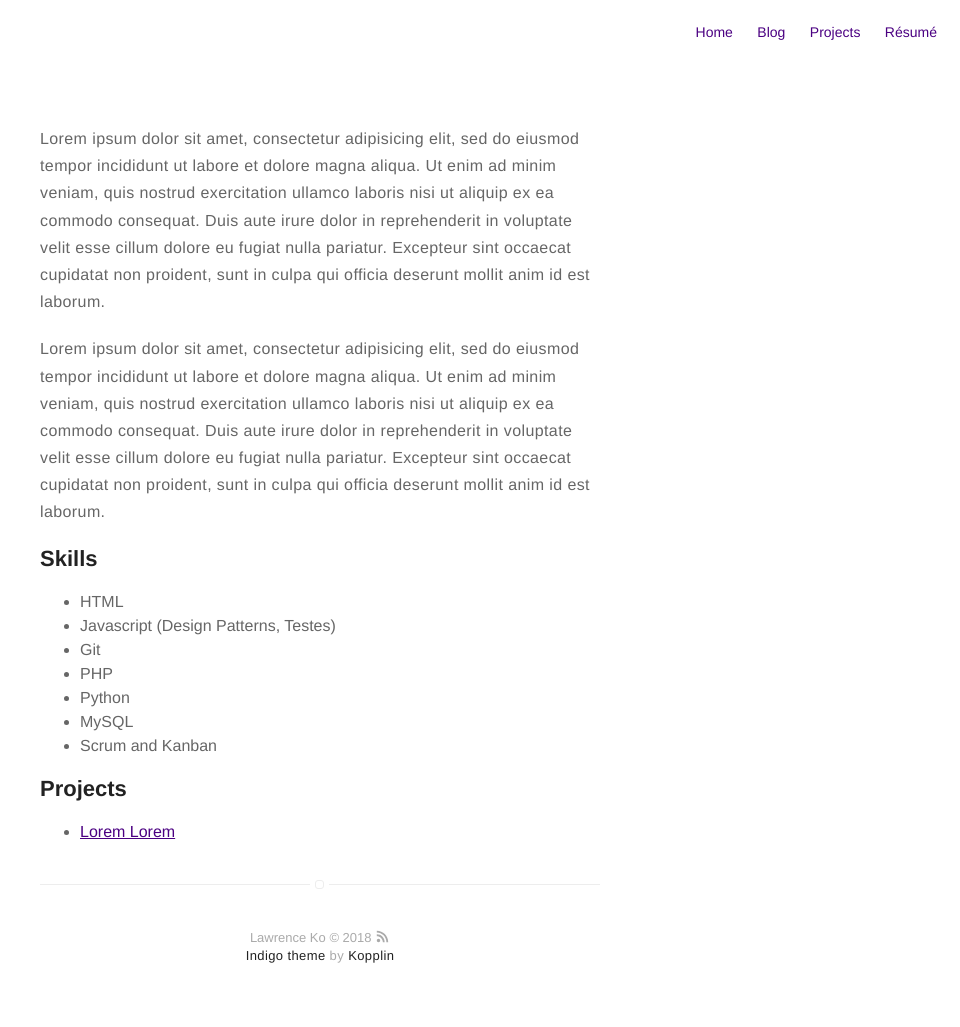
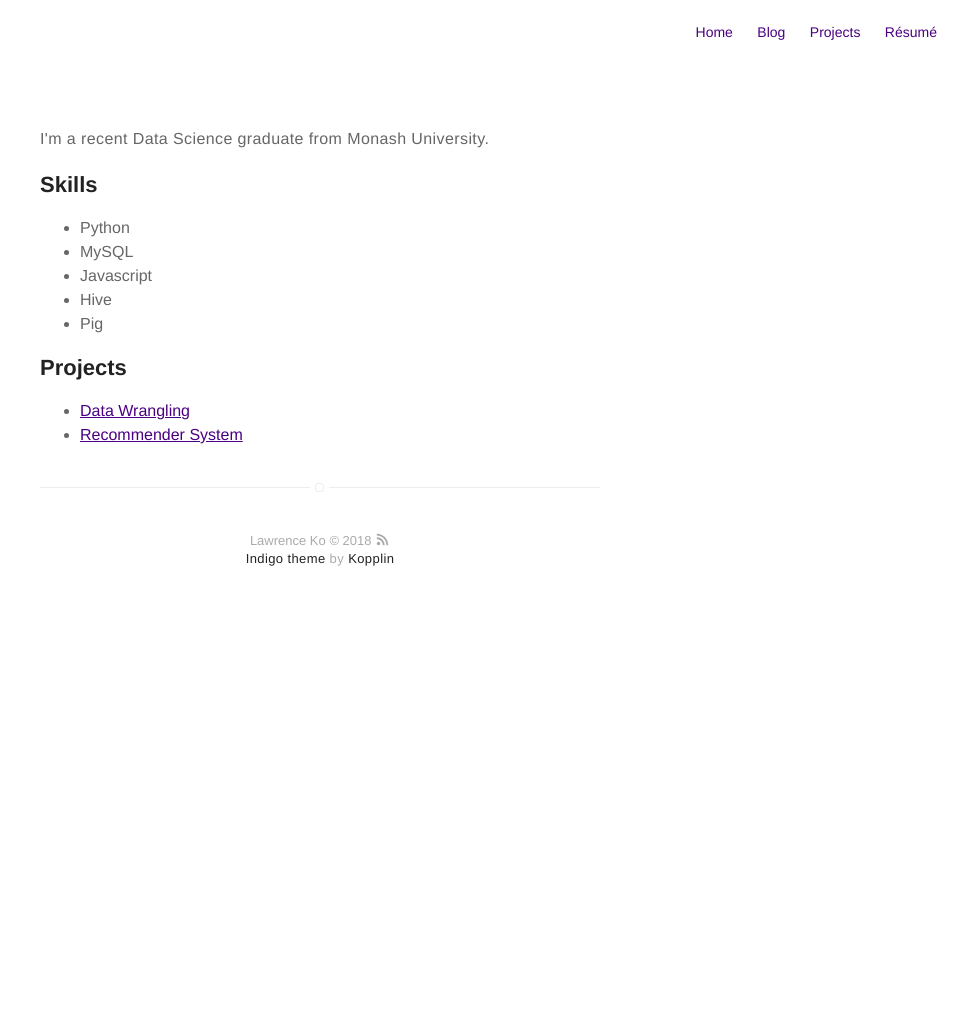
Before and after one commit to lawko698/lawko698.github.io, a Jekyll site: the page built from about.md, in a window 1280 px wide. Shown: the whole page, without its empty margins (320-1280 px from the left). Built offline with Jekyll 4.4.1, drawn with Linux system fonts in a browser that asks for light colours; after the commit the page ends 900 px from its top, so only the background shows below that.

Commit message:
Update about.md

```diff
--- a/about.md
+++ b/about.md
@@ -3,34 +3,21 @@ title: About
 layout: page
 ---
 
-<p>Lorem ipsum dolor sit amet, consectetur adipisicing elit, sed do eiusmod
-tempor incididunt ut labore et dolore magna aliqua. Ut enim ad minim veniam,
-quis nostrud exercitation ullamco laboris nisi ut aliquip ex ea commodo
-consequat. Duis aute irure dolor in reprehenderit in voluptate velit esse
-cillum dolore eu fugiat nulla pariatur. Excepteur sint occaecat cupidatat non
-proident, sunt in culpa qui officia deserunt mollit anim id est laborum.</p>
-
-<p>Lorem ipsum dolor sit amet, consectetur adipisicing elit, sed do eiusmod
-tempor incididunt ut labore et dolore magna aliqua. Ut enim ad minim veniam,
-quis nostrud exercitation ullamco laboris nisi ut aliquip ex ea commodo
-consequat. Duis aute irure dolor in reprehenderit in voluptate velit esse
-cillum dolore eu fugiat nulla pariatur. Excepteur sint occaecat cupidatat non
-proident, sunt in culpa qui officia deserunt mollit anim id est laborum.</p>
+<p>I'm a recent Data Science graduate from Monash University. </p>
 
 <h2>Skills</h2>
 
 <ul class="skill-list">
-	<li>HTML</li>
-	<li>Javascript (Design Patterns, Testes)</li>
-	<li>Git</li>
-	<li>PHP</li>
 	<li>Python</li>
 	<li>MySQL</li>
-	<li>Scrum and Kanban</li>
+	<li>Javascript</li>
+	<li>Hive</li>
+	<li>Pig</li>
 </ul>
 
 <h2>Projects</h2>
 
 <ul>
-	<li><a href="https://github.com/">Lorem Lorem</a></li>
+	<li><a href="https://github.com/notebooks/wrangling/">Data Wrangling</a></li>
+	<li><a href="https://github.com/notebooks/donor%20choose/">Recommender System</a></li>
 </ul>
```
